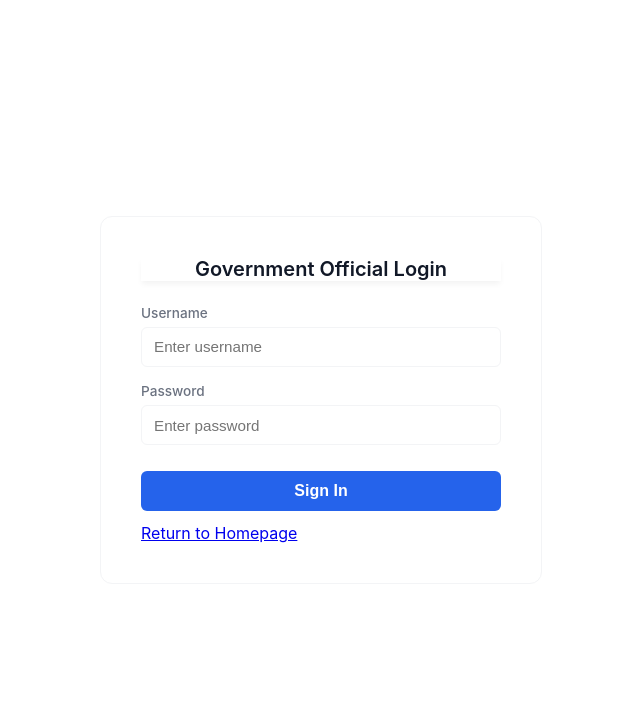
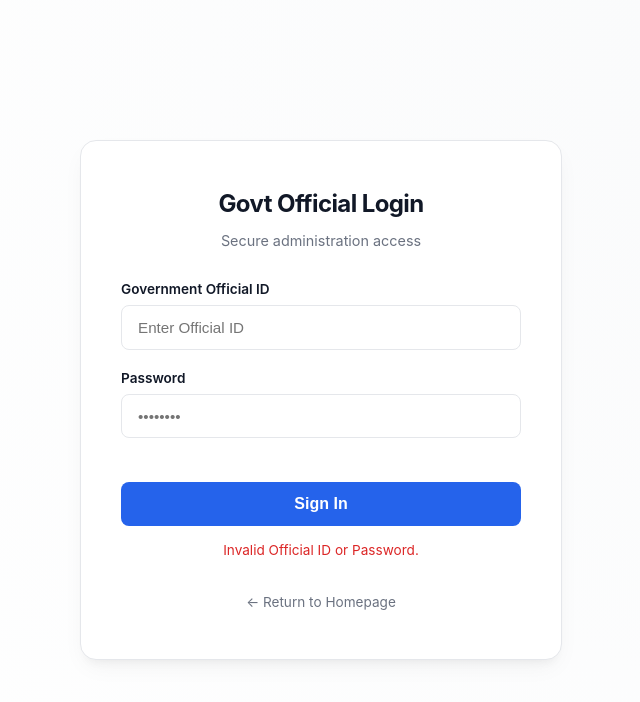
Before and after one commit to SarvilRathour/CMR_Hackfest, a plain HTML site: page src/gov_login.html in a window 1280 px wide. Both pictures are taken after a click on the button "Sign In". Shown: the whole page, without its empty margins (319-959 px from the left). Drawn offline with Linux system fonts and the light colour scheme.

Commit message:
made changes to govt page

```diff
--- a/src/gov_login.html
+++ b/src/gov_login.html
@@ -3,15 +3,16 @@
 <head>
   <meta charset="UTF-8">
   <meta name="viewport" content="width=device-width, initial-scale=1.0">
-  <title>Government Official Login | Gov-Tenders</title>
+  <title>Govt Official Access | Gov-Tenders</title>
 
   <style>
     :root {
       --bg-color: #ffffff;
-      --border-color: #f3f4f6;
+      --border-color: #e5e7eb; /* Slightly darker for better definition */
       --text-main: #111827;
       --text-muted: #6b7280;
       --accent-blue: #2563eb;
+      --accent-hover: #1d4ed8;
     }
 
     body {
@@ -23,82 +24,99 @@
       justify-content: center;
       align-items: center;
       height: 100vh;
-      color: var(--text-main);
+      /* Subtle gradient to match a professional portal feel */
+      background: radial-gradient(circle at top right, #f9fafb, #ffffff);
     }
 
     .login-card {
-      width: 360px;
+      width: 100%;
+      max-width: 400px;
       background: white;
       border: 1px solid var(--border-color);
-      border-radius: 12px;
-      padding: 2.5rem;
+      border-radius: 16px; /* Matches contractor card radius */
+      padding: 3rem 2.5rem;
+      box-shadow: 0 10px 25px -5px rgba(0, 0, 0, 0.05), 0 8px 10px -6px rgba(0, 0, 0, 0.05);
+      text-align: center;
     }
 
     .login-card h2 {
-      margin: 0 0 1.5rem;
-      font-size: 1.25rem;
-      font-weight: 600;
-      text-align: center;
-      box-shadow: 0 4px 6px -1px rgba(0, 0, 0, 0.05);
+      margin: 0 0 0.5rem;
+      font-size: 1.5rem;
+      font-weight: 700;
+      letter-spacing: -0.025em;
+    }
+
+    .subtitle {
+      color: var(--text-muted);
+      font-size: 0.9rem;
+      margin-bottom: 2rem;
     }
 
     .form-group {
-      margin-bottom: 1rem;
+      margin-bottom: 1.25rem;
+      text-align: left;
     }
 
     label {
       display: block;
       font-size: 0.85rem;
-      font-weight: 500;
-      color: var(--text-muted);
-      margin-bottom: 0.4rem;
+      font-weight: 600;
+      color: var(--text-main);
+      margin-bottom: 0.5rem;
     }
 
     input {
       width: 100%;
-      padding: 0.65rem 0.75rem;
+      padding: 0.8rem 1rem;
       border: 1px solid var(--border-color);
-      border-radius: 6px;
-      font-size: 0.9rem;
+      border-radius: 8px;
+      font-size: 0.95rem;
       outline: none;
       box-sizing: border-box;
-      font-size: 0.95rem;
+      transition: all 0.2s ease;
     }
 
     input:focus {
       border-color: var(--accent-blue);
-    }
-
-    input:focus {
-      border-color: var(--accent-blue);
+      box-shadow: 0 0 0 4px rgba(37, 99, 235, 0.1);
     }
 
     button {
       width: 100%;
-      margin-top: 1rem;
-      padding: 0.7rem;
+      margin-top: 1.5rem;
+      padding: 0.8rem;
       background-color: var(--accent-blue);
       color: white;
       border: none;
-      border-radius: 6px;
-      font-size: 0.9rem;
+      border-radius: 8px;
+      font-size: 1rem;
       font-weight: 600;
       cursor: pointer;
-      font-weight: 600;
-      font-size: 1rem;
-      margin-top: 10px;
-      transition: opacity 0.2s;
+      transition: background-color 0.2s;
     }
 
     button:hover {
-      opacity: 0.95;
+      background-color: var(--accent-hover);
     }
 
     .error {
-      margin-top: 0.75rem;
+      margin-top: 1rem;
       font-size: 0.85rem;
-      color: red;
-      text-align: center;
+      color: #dc2626;
+      min-height: 1.25rem;
+    }
+
+    .back-home {
+      display: inline-block;
+      margin-top: 2rem;
+      font-size: 0.85rem;
+      color: var(--text-muted);
+      text-decoration: none;
+      transition: color 0.2s;
+    }
+
+    .back-home:hover {
+      color: var(--accent-blue);
     }
   </style>
 </head>
@@ -106,40 +124,43 @@
 <body>
 
   <div class="login-card">
-    <h2>Government Official Login</h2>
+    <h2>Govt Official Login</h2>
+    <p class="subtitle">Secure administration access</p>
 
     <div class="form-group">
-      <label for="username">Username</label>
-      <input type="text" id="username" placeholder="Enter username">
+      <label for="govt_official_id">Government Official ID</label>
+      <input type="text" id="govt_official_id" placeholder="Enter Official ID">
     </div>
 
     <div class="form-group">
       <label for="password">Password</label>
-      <input type="password" id="password" placeholder="Enter password">
+      <input type="password" id="password" placeholder="••••••••">
     </div>
 
     <button onclick="login()">Sign In</button>
 
     <div id="error" class="error"></div>
 
-    <a href="../index.html" class="back-home">Return to Homepage</a>
+    <a href="../index.html" class="back-home">← Return to Homepage</a>
   </div>
 
   <script>
     function login() {
-      const correctUsername = "admin";
+      // Hardcoded credentials
+      const correctID = "admin";
       const correctPassword = "gov@123";
-      const correctProject = "P101";
 
-      const username = document.getElementById("username").value;
-      const project = document.getElementById("projectid").value;
-      const password = document.getElementById("password").value;
+      const userId = document.getElementById("govt_official_id").value;
+      const pass = document.getElementById("password").value;
+      const errorDiv = document.getElementById("error");
 
-      if (username === correctUsername && password === correctPassword) {
-        window.location.href = "dashboard.html";
+      if (userId === correctID && pass === correctPassword) {
+        // Successful redirection
+        window.location.href = "gov_dashboard.html";
       } else {
-        document.getElementById("error").innerText =
-          "Invalid credentials or Project ID. Access denied.";
+        // Shake effect or simple error message
+        errorDiv.innerText = "Invalid Official ID or Password.";
+        document.getElementById("password").value = "";
       }
     }
   </script>
```
